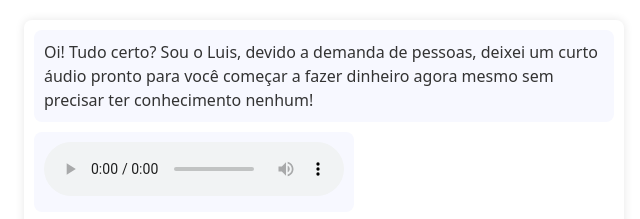
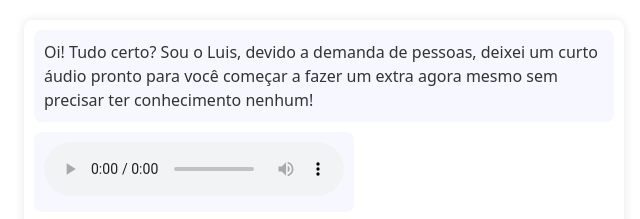
Before and after one commit to DevLuar-Softwares/luis7.fxp, a plain HTML site: page index.html in a window 1280 px wide. Shown: the top 219 px of the page, 316-956 px from the left. Drawn offline with nearby package versions, Linux system fonts and the light colour scheme.

Commit message:
Atualizar o index.html

```diff
--- a/index.html
+++ b/index.html
@@ -128,12 +128,12 @@
         {
           type: "text",
           content:
-            "Oi! Tudo certo? Sou o Luis, devido a demanda de pessoas, deixei um curto áudio pronto para você começar a fazer dinheiro agora mesmo sem precisar ter conhecimento nenhum!",
+            "Oi! Tudo certo? Sou o Luis, devido a demanda de pessoas, deixei um curto áudio pronto para você começar a fazer um extra agora mesmo sem precisar ter conhecimento nenhum!",
         },
         { type: "audio", content: "audio.mp3" },
         {
           type: "text",
-          content: "https://www.instagram.com/luis7.fxp",
+          content: "Procura meu ig @Luis7.fxp (Insta)",
         },
       ];
 
```
